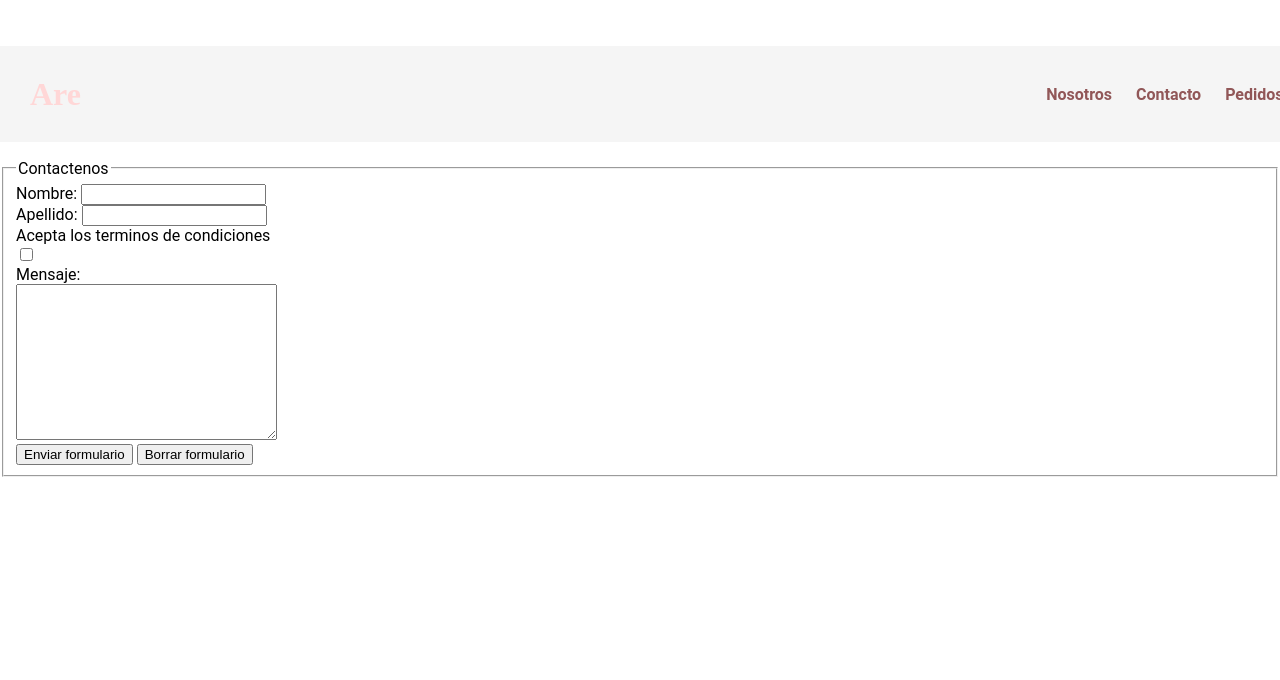
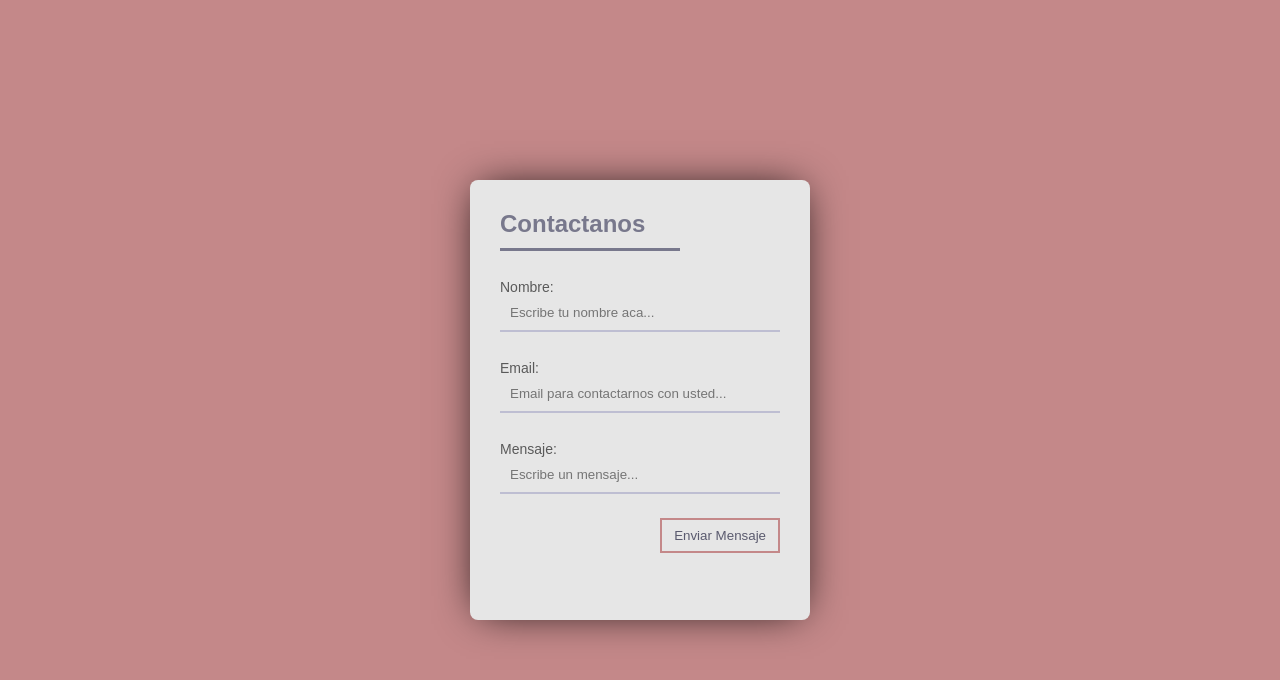
Before and after one commit to ArianDesign/Arepage, a plain HTML site: page Pages/contacto.html in a window 1280 px wide. Drawn offline with Linux system fonts and the light colour scheme.

Commit message:
Add files via upload

```diff
--- a/Pages/contacto.html
+++ b/Pages/contacto.html
@@ -4,44 +4,18 @@
     <meta charset="UTF-8" />
     <meta http-equiv="X-UA-Compatible" content="IE=edge" />
     <meta name="viewport" content="width=device-width, initial-scale=1.0" />
-    <link rel="stylesheet" href="../style/style.css" />
+    <link rel="stylesheet" href="styles.css" />
     <title>Contacto</title>
   </head>
   <body>
-    <header>
-      <div class="container">
-        <p class="logo">Are</p>
-        <nav>
-          <a href="nosotros.html">Nosotros</a>
-          <a href="contacto.html">Contacto</a>
-          <a href="pedidos.html">Pedidos</a>
-        </nav>
-      </div>
     </header>
-
-
-
-<section class="Contacto">
-  <h1>Contacto</h1>
-    <form action="">
-      <fieldset>
-        <legend>Contactenos</legend>
-        <label for="nombre">Nombre:</label>
-        <input type="text" name="nombre" id="nombre" />
-        <br />
-        <label for="apellio">Apellido:</label>
-        <input type="text" name="apellido" id="apellido" />
-        <br />
-        <div>Acepta los terminos de condiciones</div>
-        <input type="checkbox" name="acepta" id="acepta" value="1" />
-        <br />
-        <label for="mensaje">Mensaje:</label>
-        <br />
-        <textarea name="mensaje" id="mensaje" cols="30" rows="10"></textarea>
-        <div>
-          <input type="submit" value="Enviar formulario" />
-          <input type="reset" value="Borrar formulario" />
-        </div>
-</section>
+    <form class="form">
+      <h2>Contactanos</h2>
+      <p type="Nombre:"><input placeholder="Escribe tu nombre aca..."></input></p>
+      <p type="Email:"><input placeholder="Email para contactarnos con usted..."></input></p>
+      <p type="Mensaje:"><input placeholder="Escribe un mensaje..."></input></p>
+      <button>Enviar Mensaje</button>
+    </form>
+  </div>
   </body>
 </html>
--- a/Pages/styles.css
+++ b/Pages/styles.css
@@ -1,99 +1,77 @@
-* {
-  box-sizing: border-box;
-}
-
-html {
-  scroll-behavior: smooth;
-}
-
 body {
-  font-family: "Roboto", sans-serif;
+  background: #c48889;
   margin: 0;
 }
-
-#Quienes-somos .texto {
-  width: 50%;
-  max-width: 600px;
-  text-align: initial;
-  padding-left: 30px;
-  display: flex;
-  flex-direction: column;
-  justify-content: center;
+.form {
+  width: 340px;
+  height: 440px;
+  background: #e6e6e6;
+  border-radius: 8px;
+  box-shadow: 0 0 40px -10px #000;
+  margin: calc(50vh - 220px) auto;
+  padding: 20px 30px;
+  max-width: calc(100vw - 40px);
+  box-sizing: border-box;
+  font-family: "Montserrat", sans-serif;
+  position: relative;
 }
-
-#Quienes-somos h5 {
-  margin-top: 0px;
+h2 {
+  margin: 10px 0;
+  padding-bottom: 10px;
+  width: 180px;
+  color: #78788c;
+  border-bottom: 3px solid #78788c;
 }
-
-header {
-  background-color: rgb(245, 245, 245);
+input {
+  width: 100%;
+  padding: 10px;
+  box-sizing: border-box;
+  background: none;
+  outline: none;
+  resize: none;
+  border: 0;
+  font-family: "Montserrat", sans-serif;
+  transition: all 0.3s;
+  border-bottom: 2px solid #bebed2;
 }
-
-header .logo {
-  margin: 0;
-  padding: 25px 30px;
-  font-family: saritha;
-  src: url(saritha);
-  font-weight: bold;
-  color: #ffd7d7;
-  font-size: 2em;
+input:focus {
+  border-bottom: 2px solid #78788c;
 }
-
-header .container {
-  display: flex;
-  flex-direction: column;
-  align-items: center;
+p:before {
+  content: attr(type);
+  display: block;
+  margin: 28px 0 0;
+  font-size: 14px;
+  color: #5a5a5a;
 }
-
-header nav {
-  display: flex;
-  flex-direction: column;
-  text-align: center;
-  padding-bottom: 25px;
+button {
+  float: right;
+  padding: 8px 12px;
+  margin: 8px 0 0;
+  font-family: "Montserrat", sans-serif;
+  border: 2px solid #c48889;
+  background: 0;
+  color: #5a5a6e;
+  cursor: pointer;
+  transition: all 0.3s;
 }
-
-header a {
-  padding: 5px 12px;
-  text-decoration: none;
-  font-weight: bold;
-  color: black;
+button:hover {
+  background: #c48889;
+  color: #fff;
 }
-
-header a:hover {
-  color: #c48889;
+div {
+  content: "Hi";
+  position: absolute;
+  bottom: -15px;
+  right: -20px;
+  background: #50505a;
+  color: #fff;
+  width: 320px;
+  padding: 16px 4px 16px 0;
+  border-radius: 6px;
+  font-size: 13px;
+  box-shadow: 10px 10px 40px -14px #000;
 }
-
-@media (min-width: 850px) {
-  header {
-    position: fixed;
-    width: 100%;
-    height: 12%;
-  }
-
-  header .container {
-    flex-direction: row;
-    justify-content: space-between;
-    height: 100%;
-  }
-
-  header nav {
-    flex-direction: row;
-    padding-bottom: 0;
-    padding-right: 20px;
-  }
-
-  #Quienes-somos {
-    display: flex;
-    justify-content: center;
-  }
-
-  #Quienes-somos .texto {
-    width: 50%;
-    max-width: 600px;
-    text-align: initial;
-    padding-left: 30px;
-    display: flex;
-    flex-direction: column;
-    justify-content: center;
-  }
+span {
+  margin: 0 5px 0 15px;
 }
--- a/style/style.css
+++ b/style/style.css
@@ -102,7 +102,7 @@ header a:hover {
       rgba(0, 0, 0, 0.5),
       rgba(0, 0, 0, 0.5)
     ),
-    url("../Img/img.jpg");
+    url("Img/img.jpg");
   background-repeat: no-repeat;
   background-size: cover;
   background-position: center center;
@@ -154,7 +154,7 @@ header a:hover {
       rgba(0, 0, 0, 0.5),
       rgba(0, 0, 0, 0.5)
     ),
-    url("../Img/img2.jpg");
+    url("Img/img2.jpg");
 }
 
 .carta:nth-child(2) {
@@ -226,7 +226,7 @@ footer .container {
   }
 
   #Diseñamos .img-container {
-    background-image: url(../Img/img5.jpg);
+    background-image: url(img/img5.jpg);
     background-size: cover;
     background-position: center center;
     height: 500px;
```
Also changed, not shown: Pages/nosotros.html (+1 -0 lines).
